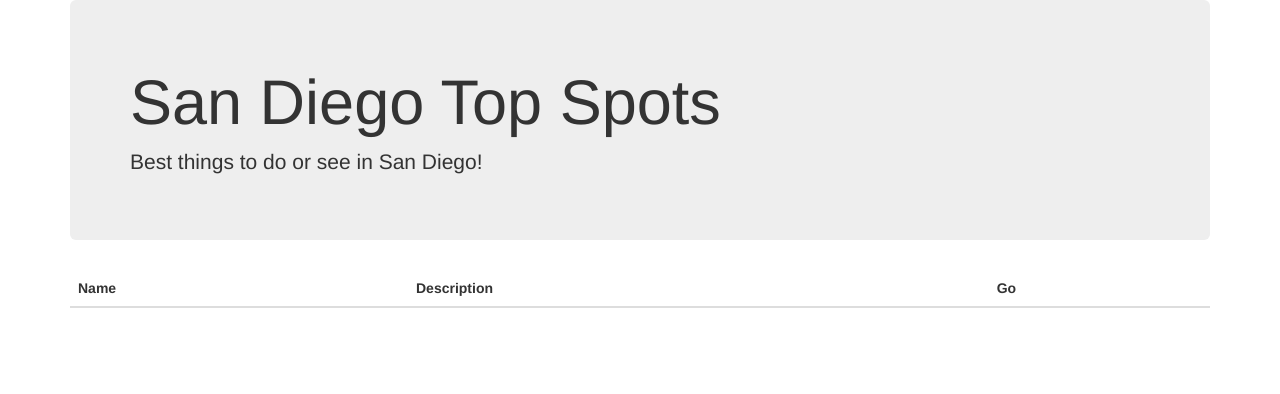
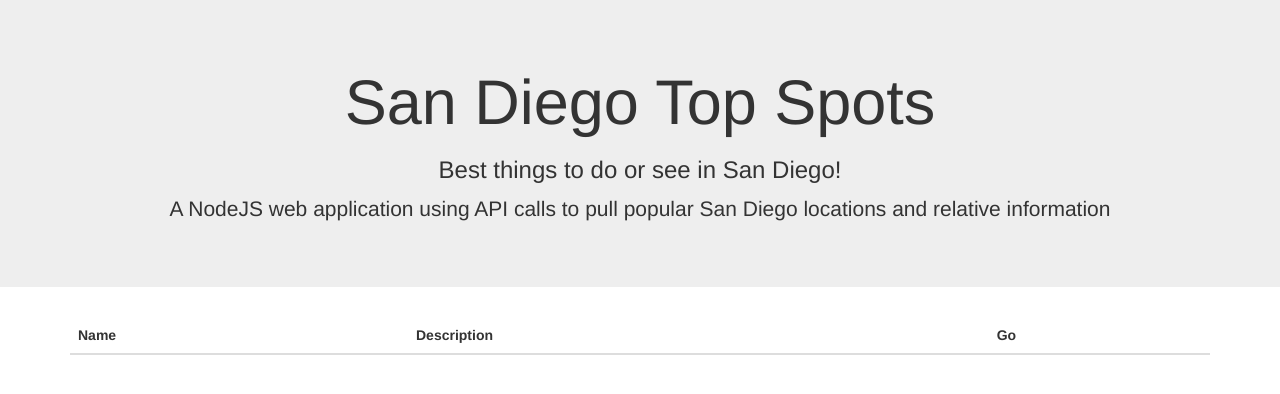
Before and after one commit to matthewhaotran/SanDiegoTopSpots, a website: page index.html in a window 1280 px wide. Drawn offline with nearby package versions, Linux system fonts and the light colour scheme; no server answers.

Commit message:
updated jumbotron

```diff
--- a/index.html
+++ b/index.html
@@ -9,12 +9,13 @@
 </head>
 
 <body ng-controller="topSpotsController as topSpotsCtrl" ng-cloak>
+    <div class="jumbotron text-center">
+        <h1>San Diego Top Spots</h1>
+        <h3>Best things to do or see in San Diego!</h3>
+        <p>A NodeJS web application using API calls to pull popular San Diego locations and relative information</p>
+    </div>
+    <div class="container">
 
-    <div class="container">
-        <div class="jumbotron">
-            <h1>San Diego Top Spots</h1>
-            <p>Best things to do or see in San Diego!</p>
-        </div>
 
         <table class="table table-striped">
             <thead>
@@ -28,7 +29,9 @@
                 <tr ng-repeat="topspot in topSpotsCtrl.topspots">
                     <td>{{topspot.name}}</td>
                     <td>{{topspot.description}}</td>
-                    <td><a class="btn btn-primary" ng-href="http://maps.google.com/?q={{topspot.location[0]}},{{topspot.location[1]}}">Go To Google Maps</a></td>
+                    <td>
+                        <a class="btn btn-primary" ng-href="http://maps.google.com/?q={{topspot.location[0]}},{{topspot.location[1]}}">Go To Google Maps</a>
+                    </td>
                 </tr>
             </tbody>
         </table>
```
